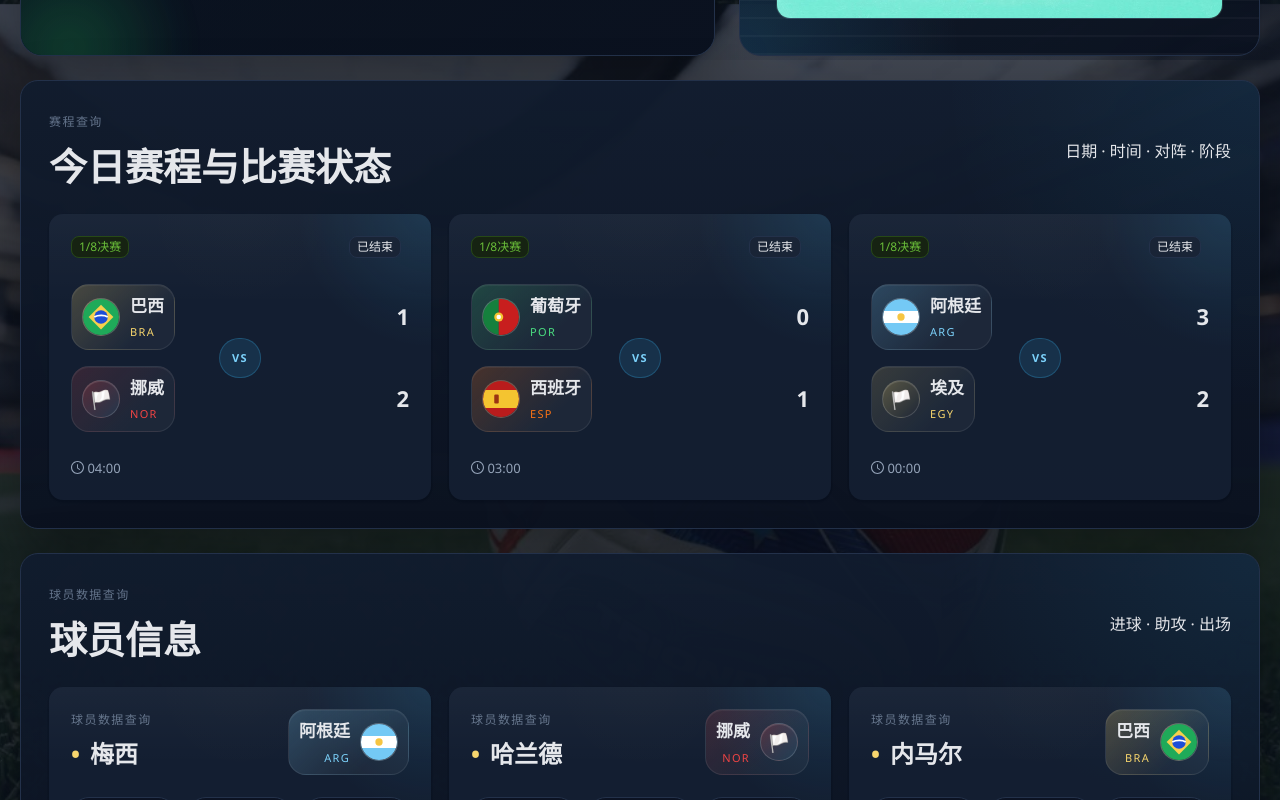
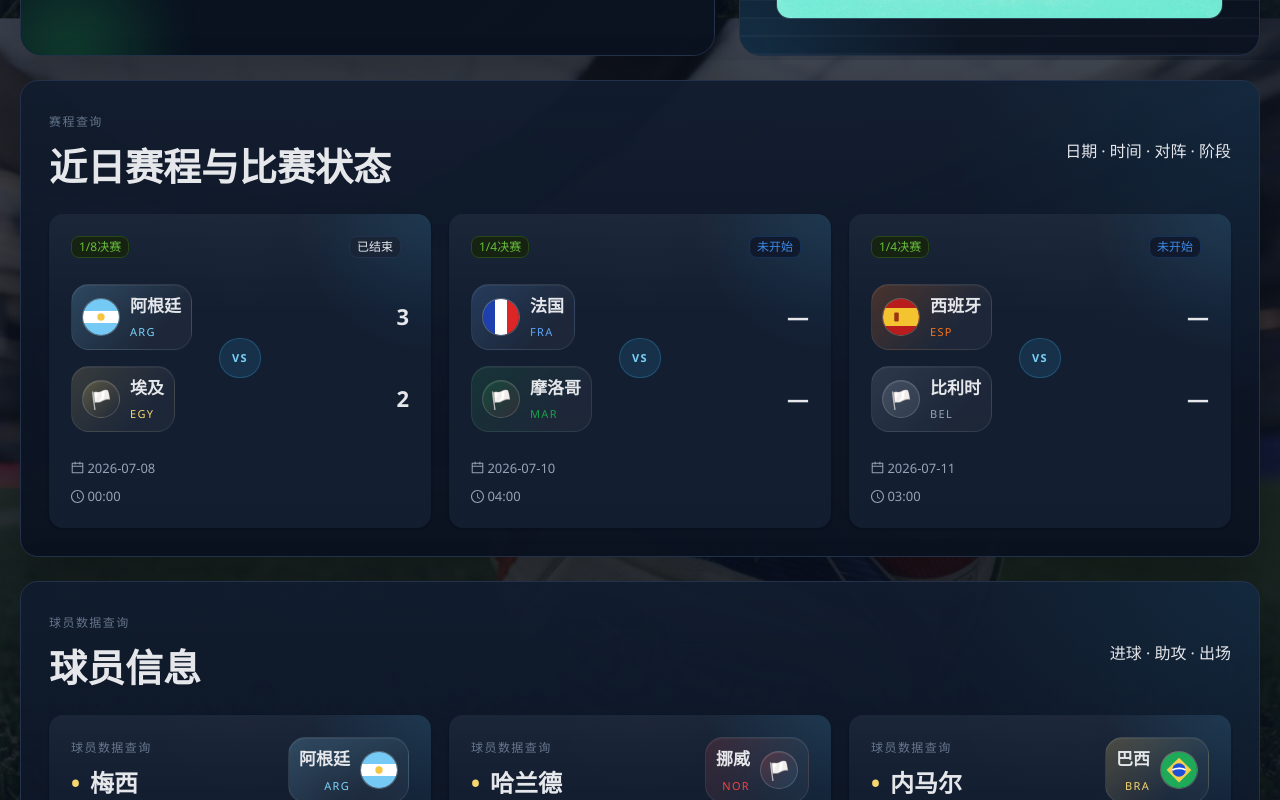
Before and after one commit to OllyPai/WorldCupAgent, a React (Vite) app in the folder frontend/: page / in a window 1280 px wide. Shown: the part 740-1540 px from the top of the page. Built offline with nearby package versions, Linux system fonts and the light colour scheme; no server answers.

Commit message:
Refine home schedule display

```diff
--- a/frontend/src/components/HeroBanner.jsx
+++ b/frontend/src/components/HeroBanner.jsx
@@ -42,7 +42,7 @@ function HeroBanner({
             icon={<PlayCircleOutlined />}
             onClick={onSecondaryAction}
           >
-            查看今日比赛
+            查看近日比赛
           </Button>
         </Space>
 
--- a/frontend/src/components/HotMatchCard.jsx
+++ b/frontend/src/components/HotMatchCard.jsx
@@ -20,7 +20,10 @@ function HotMatchCard({ match }) {
 
       <div className="hot-card-bottom">
         <Tag color="green">{match.status}</Tag>
-        <span>{match.matchTime}</span>
+        <span>
+          {match.matchDate ? `${match.matchDate} ` : ""}
+          {match.matchTime}
+        </span>
       </div>
     </Card>
   );
--- a/frontend/src/components/MatchScheduleList.jsx
+++ b/frontend/src/components/MatchScheduleList.jsx
@@ -1,6 +1,21 @@
 import { Card, Tag } from "antd";
-import { ClockCircleOutlined } from "@ant-design/icons";
+import { CalendarOutlined, ClockCircleOutlined } from "@ant-design/icons";
 import TeamIdentity from "./TeamIdentity";
+
+function getStatusColor(status) {
+  if (status === "进行中") return "red";
+  if (status === "未开始") return "blue";
+  if (status === "已结束") return "default";
+  return "green";
+}
+
+function formatScore(score, status) {
+  if (status === "未开始" || score === null || score === undefined) {
+    return "—";
+  }
+
+  return score;
+}
 
 function MatchScheduleList({ matches }) {
   return (
@@ -9,7 +24,7 @@ function MatchScheduleList({ matches }) {
         <Card className="schedule-card" key={match.id} bordered={false}>
           <div className="schedule-card-top">
             <Tag color="green">{match.stage}</Tag>
-            <Tag color={match.status === "进行中" ? "red" : "default"}>
+            <Tag color={getStatusColor(match.status)}>
               {match.status}
             </Tag>
           </div>
@@ -18,15 +33,20 @@ function MatchScheduleList({ matches }) {
             <div className="schedule-versus-badge">VS</div>
             <div className="team-row">
               <TeamIdentity teamName={match.homeTeam} compact />
-              <strong>{match.homeScore}</strong>
+              <strong>{formatScore(match.homeScore, match.status)}</strong>
             </div>
             <div className="team-row">
               <TeamIdentity teamName={match.awayTeam} compact />
-              <strong>{match.awayScore}</strong>
+              <strong>{formatScore(match.awayScore, match.status)}</strong>
             </div>
           </div>
 
           <div className="schedule-meta">
+            {match.matchDate ? (
+              <span>
+                <CalendarOutlined /> {match.matchDate}
+              </span>
+            ) : null}
             <span>
               <ClockCircleOutlined /> {match.matchTime}
             </span>
--- a/frontend/src/data/homeMock.js
+++ b/frontend/src/data/homeMock.js
@@ -1,34 +1,6 @@
 export const todayMatches = [
   {
-    id: "match-01",
-    dbMatchId: 91,
-    homeTeam: "巴西",
-    awayTeam: "挪威",
-    matchDate: "2026-07-06",
-    matchTime: "04:00",
-    status: "已结束",
-    homeScore: 1,
-    awayScore: 2,
-    stage: "1/8决赛",
-    stadium: "本地演示库未提供场馆",
-    highlight: "该比分来自 tools/worldcup.db 课程演示数据库，不代表官方实时结果。",
-  },
-  {
-    id: "match-02",
-    dbMatchId: 93,
-    homeTeam: "葡萄牙",
-    awayTeam: "西班牙",
-    matchDate: "2026-07-07",
-    matchTime: "03:00",
-    status: "已结束",
-    homeScore: 0,
-    awayScore: 1,
-    stage: "1/8决赛",
-    stadium: "本地演示库未提供场馆",
-    highlight: "该记录用于展示赛程卡片和工具调用流程，不是实时比分服务。",
-  },
-  {
-    id: "match-03",
+    id: "match-95",
     dbMatchId: 95,
     homeTeam: "阿根廷",
     awayTeam: "埃及",
@@ -38,6 +10,34 @@ export const todayMatches = [
     homeScore: 3,
     awayScore: 2,
     stage: "1/8决赛",
+    stadium: "本地演示库未提供场馆",
+    highlight: "该比分来自 tools/worldcup.db 课程演示数据库，不代表官方实时结果。",
+  },
+  {
+    id: "match-97",
+    dbMatchId: 97,
+    homeTeam: "法国",
+    awayTeam: "摩洛哥",
+    matchDate: "2026-07-10",
+    matchTime: "04:00",
+    status: "未开始",
+    homeScore: null,
+    awayScore: null,
+    stage: "1/4决赛",
+    stadium: "本地演示库未提供场馆",
+    highlight: "该记录用于展示即将开始的淘汰赛赛程。",
+  },
+  {
+    id: "match-98",
+    dbMatchId: 98,
+    homeTeam: "西班牙",
+    awayTeam: "比利时",
+    matchDate: "2026-07-11",
+    matchTime: "03:00",
+    status: "未开始",
+    homeScore: null,
+    awayScore: null,
+    stage: "1/4决赛",
     stadium: "本地演示库未提供场馆",
     highlight: "首页只做演示预览，准确查询以查询页调用后端工具结果为准。",
   },
@@ -80,7 +80,7 @@ export const featuredMatches = [
     homeScore: 0,
     awayScore: 1,
     stage: "1/8决赛",
-    heat: "今日示例记录",
+    heat: "近日示例记录",
     summary: "该条记录来自本地 SQLite 演示库，可在查询页用自然语言查询。",
   },
 ];
--- a/frontend/src/pages/HomePage.jsx
+++ b/frontend/src/pages/HomePage.jsx
@@ -36,7 +36,7 @@ function HomePage() {
           <div className="section-title-row">
             <div className="section-headline">
               <span className="section-kicker">赛程查询</span>
-              <h2>今日赛程与比赛状态</h2>
+              <h2>近日赛程与比赛状态</h2>
               {/* <p>用户可以先看当天对阵、时间、阶段和比分，再决定要不要进一步查询。</p> */}
             </div>
             <div className="section-tag">日期 · 时间 · 对阵 · 阶段</div>
```
